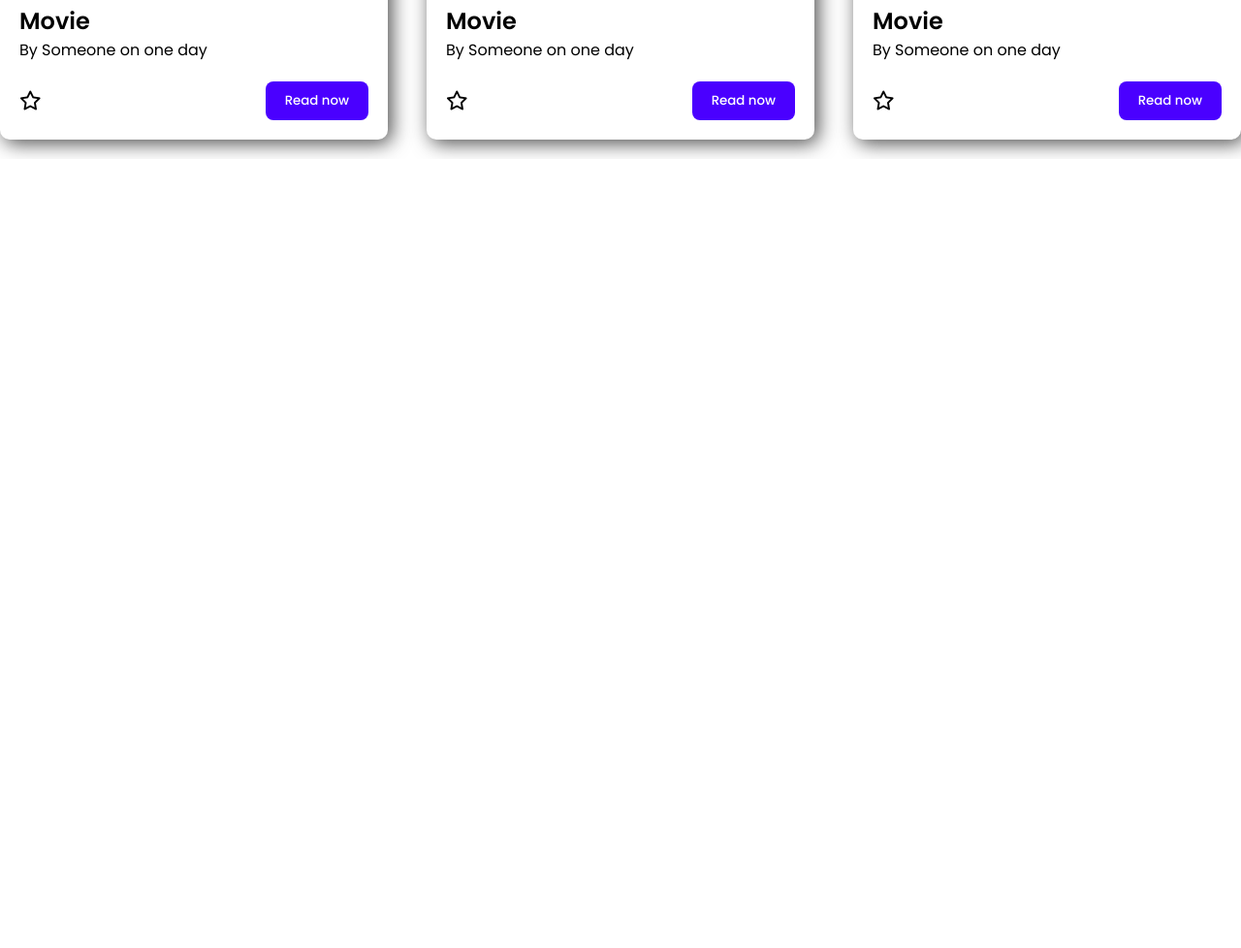
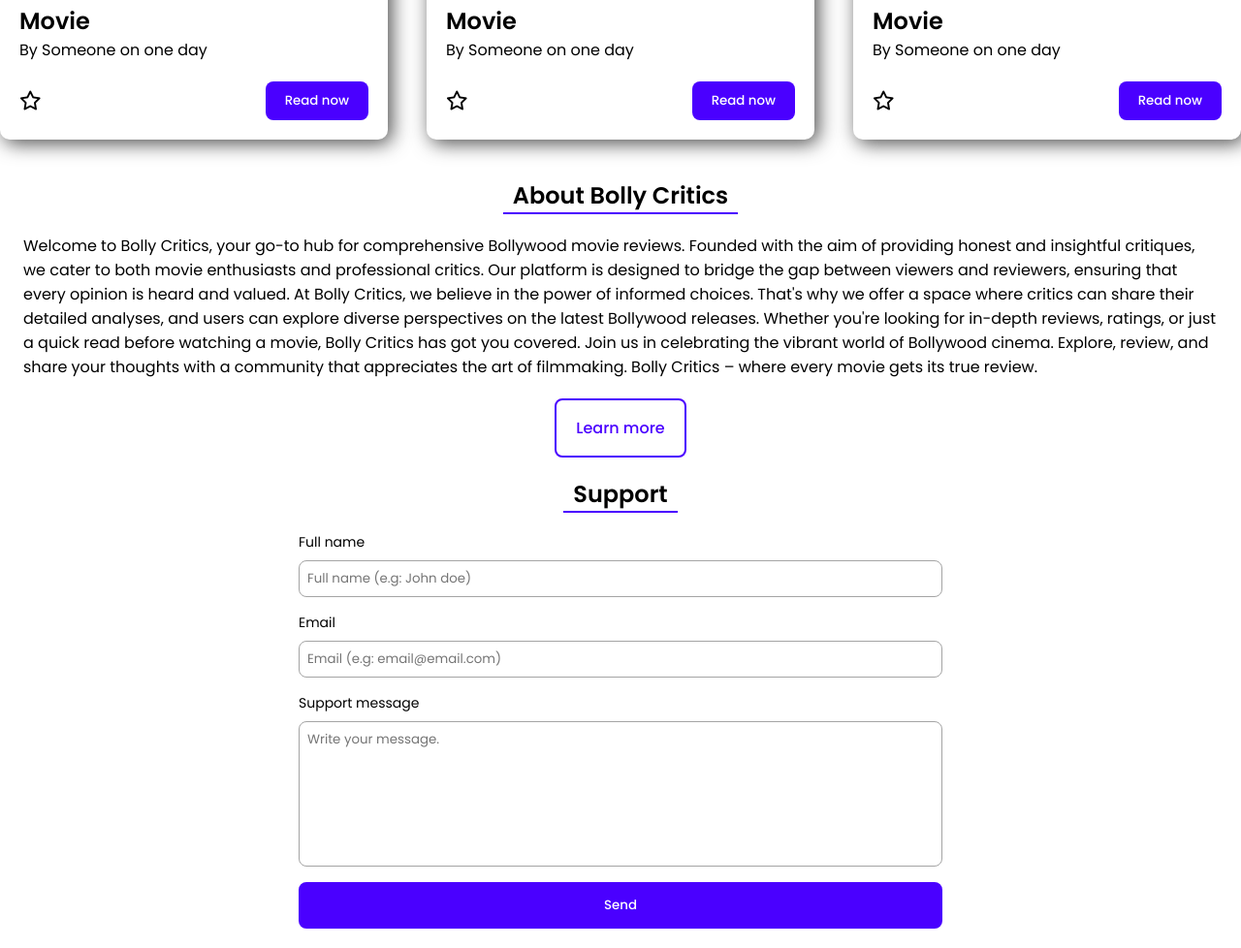
Before and after one commit to aimedofficial1/Bolly-Critics-Static, a plain HTML site: page index.html in a window 1280 px wide. Shown: the part 1100-2078 px from the top of the page at 97% size. Before the commit the page ends 1264 px from the top, so only its background shows below. Drawn offline with Linux system fonts and the light colour scheme.

Commit message:
About section and support form added

```diff
--- a/index.html
+++ b/index.html
@@ -108,6 +108,51 @@
                 </div>
             </div>
         </section>
+        <!-- About section -->
+        <section class="about-section">
+            <h1 class="headline">About Bolly Critics</h1>
+            <p>
+                Welcome to Bolly Critics, your go-to hub for comprehensive Bollywood movie reviews. Founded with the aim
+                of providing
+                honest and insightful critiques, we cater to both movie enthusiasts and professional critics. Our
+                platform is designed
+                to bridge the gap between viewers and reviewers, ensuring that every opinion is heard and valued. At
+                Bolly Critics, we
+                believe in the power of informed choices. That's why we offer a space where critics can share their
+                detailed analyses,
+                and users can explore diverse perspectives on the latest Bollywood releases. Whether you're looking for
+                in-depth
+                reviews, ratings, or just a quick read before watching a movie, Bolly Critics has got you covered. Join
+                us in
+                celebrating the vibrant world of Bollywood cinema. Explore, review, and share your thoughts with a
+                community that
+                appreciates the art of filmmaking. Bolly Critics – where every movie gets its true review.
+            </p>
+            <a class="aboutBtn" href="/about/index.html">
+                Learn more
+            </a>
+        </section>
+        <!-- Support section -->
+        <section>
+            <h1 class="headline">Support</h1>
+            <div class="support-form-wrapper">
+                    <form class="support-form">
+                        <div class="form-controll">
+                            <label for="fname">Full name</label>
+                            <input type="text" name="fname" id="fname" placeholder="Full name (e.g: John doe)">
+                        </div>
+                        <div class="form-controll">
+                            <label for="email">Email</label>
+                            <input type="email" name="email" id="email" placeholder="Email (e.g: email@email.com)">
+                        </div>
+                        <div class="form-controll">
+                            <label for="message">Support message</label>
+                            <textarea name="message" id="message" placeholder="Write your message."></textarea>
+                        </div>
+                        <button type="submit" name="sendMsg" id="sendMsg">Send</button>
+                    </form>
+            </div>
+        </section>
     </main>
 
     <!-- font awesome -->
--- a/styles/style.css
+++ b/styles/style.css
@@ -188,3 +188,74 @@ p {
   color: #fff;
   font-weight: 500;
 }
+
+/* About section */
+.about-section {
+  padding: 0 24px;
+  display: flex;
+  flex-direction: column;
+  align-items: center;
+}
+
+.about-section p {
+  text-align: left;
+}
+
+.about-section .aboutBtn {
+  text-decoration: none;
+  color: var(--blue);
+  border: 2px solid var(--blue);
+  padding: 16px 20px;
+  border-radius: 8px;
+  font-weight: 500;
+  margin-top: 20px;
+  transition: all 0.5s;
+}
+
+.about-section .aboutBtn:hover {
+  color: #fff;
+  background-color: var(--blue);
+}
+
+/* Support section */
+.support-form-wrapper {
+  margin: 20px 0;
+  display: flex;
+  justify-content: center;
+}
+.support-form {
+  display: flex;
+  flex-direction: column;
+  gap: 16px;
+}
+.form-controll {
+  display: flex;
+  flex-direction: column;
+  gap: 8px;
+}
+.form-controll label {
+  font-size: 14px;
+}
+.form-controll input,
+textarea {
+  border: 1px solid rgb(164, 164, 164);
+  outline: none;
+  padding: 8px;
+  width: 664px;
+  border-radius: 8px;
+}
+
+.form-controll textarea {
+  height: 150px;
+  resize: none;
+}
+
+.support-form button {
+  color: #fff;
+  border: 2px solid var(--blue);
+  background-color: var(--blue);
+  padding: 12px 0;
+  border-radius: 8px;
+  font-weight: 500;
+  transition: all 0.5s;
+}
```
